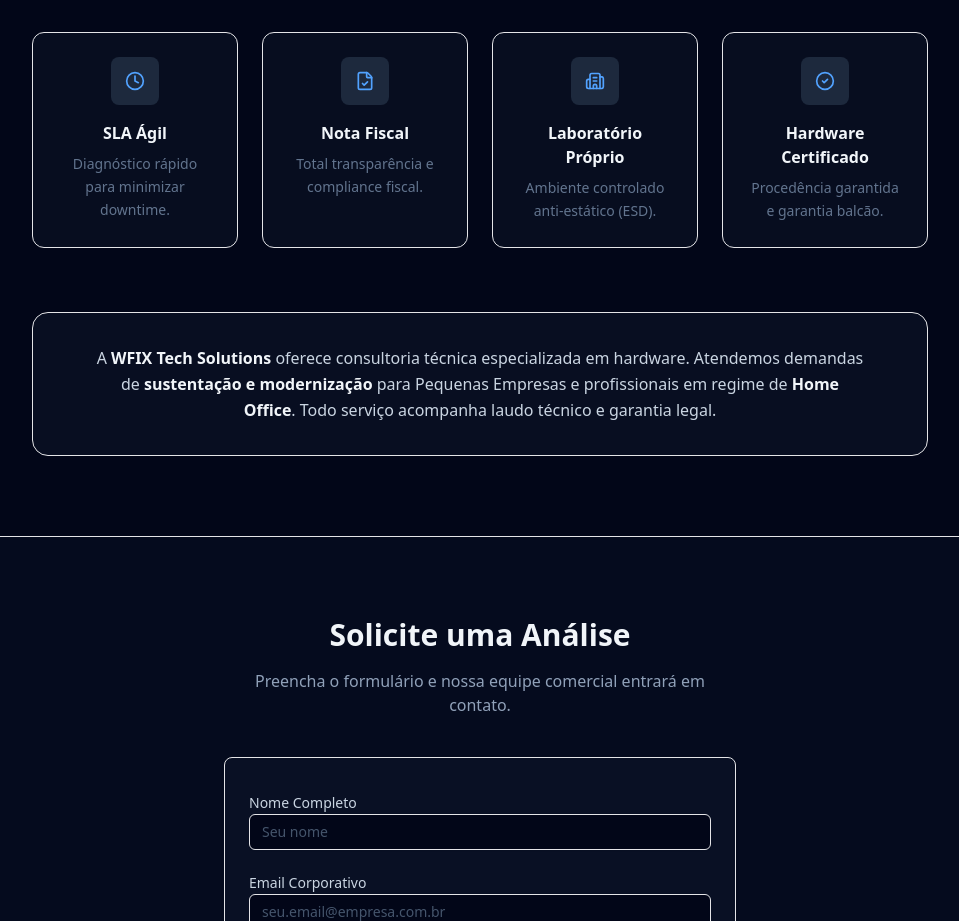
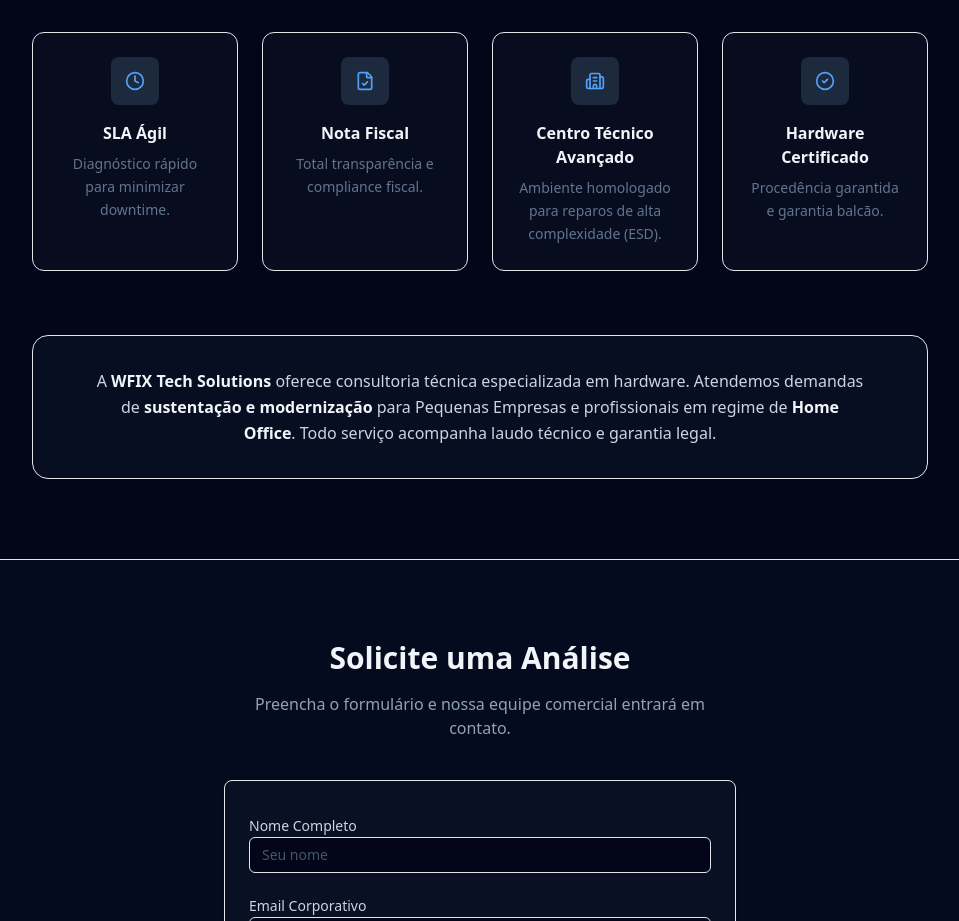
Before and after one commit to wheslancardoso/wtechprot, a Next.js app: page / in a window 1280 px wide. Shown: the part 1660-2581 px from the top of the page, without its empty margins (160-1119 px from the left). Built offline with nearby package versions, Linux system fonts and the light colour scheme; no server answers.

Commit message:
feat: semantic compliance - replace Laboratorio with Centro Tecnico Avancado

```diff
--- a/src/components/landing/business-landing.tsx
+++ b/src/components/landing/business-landing.tsx
@@ -229,8 +229,8 @@ export function BusinessLanding() {
                                     <div className="w-12 h-12 rounded-lg bg-slate-800 flex items-center justify-center mx-auto mb-4">
                                         <Building2 className="w-5 h-5 text-blue-400" />
                                     </div>
-                                    <h3 className="text-slate-100 font-semibold mb-2">Laboratório Próprio</h3>
-                                    <p className="text-slate-500 text-sm leading-relaxed">Ambiente controlado anti-estático (ESD).</p>
+                                    <h3 className="text-slate-100 font-semibold mb-2">Centro Técnico Avançado</h3>
+                                    <p className="text-slate-500 text-sm leading-relaxed">Ambiente homologado para reparos de alta complexidade (ESD).</p>
                                 </div>
                                 <div className="p-6 rounded-xl bg-slate-900/40 border border-slate-800/50 text-center hover:bg-slate-800/40 transition-colors">
                                     <div className="w-12 h-12 rounded-lg bg-slate-800 flex items-center justify-center mx-auto mb-4">
```
